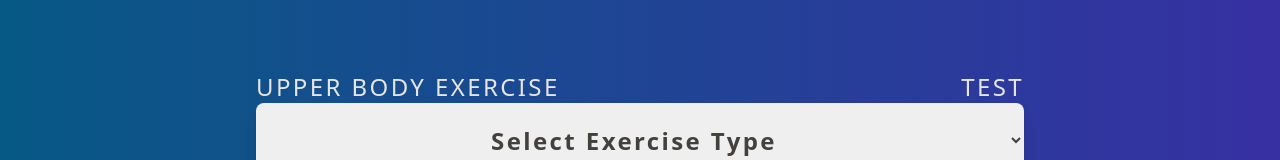
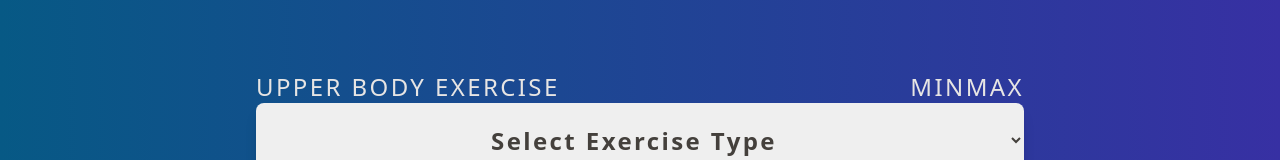
Before and after one commit to ronnieima/usaf-pt-calculator, a React (Vite) app: page / in a window 1280 px wide. Shown: the part 780-940 px from the top of the page. Built offline with nearby package versions, Linux system fonts and the light colour scheme; no server answers; the database is empty.

Commit message:
start on minmax component

```diff
--- a/src/api/supabase.js
+++ b/src/api/supabase.js
@@ -41,7 +41,8 @@ export async function getExerciseMaximum(gender, ageGroup, exercise) {
   if (error) {
     return `Error fetching maximum value: ${error}`;
   } else if (data && data.length > 0) {
-    return data[0];
+    const minPerformanceValue = data[0].minPerformanceValue;
+    return minPerformanceValue;
   }
 }
 
--- a/src/contexts/ScoreContext.jsx
+++ b/src/contexts/ScoreContext.jsx
@@ -4,7 +4,7 @@ const ScoreContext = createContext(null);
 
 export default function ScoreContextProvider({ children }) {
   const [scores, setScores] = useState({
-    isMinimumNotMet: { upper: false, cardio: false, cardio: false },
+    isMinimumNotMet: { upper: false, core: false, cardio: false },
     upperScore: 0,
     coreScore: 0,
     cardioScore: 0,
--- a/src/features/testResults/ExerciseForm.jsx
+++ b/src/features/testResults/ExerciseForm.jsx
@@ -1,6 +1,7 @@
 import { useFormContext } from 'react-hook-form';
 import ErrorText from '../../ui/ErrorText';
 import { cloneElement, createContext, useContext, useEffect } from 'react';
+import { getExerciseMinimum } from '../../api/supabase';
 
 const ExerciseContext = createContext();
 
@@ -11,6 +12,30 @@ function DropdownHeader({ children }) {
     <label className="uppercase" htmlFor={`${type}Dropdown`}>
       {children}
     </label>
+  );
+}
+
+function MinMaxNumbers({ children }) {
+  const { watch } = useFormContext();
+  const { watchExercise } = useContext(ExerciseContext);
+  const gender = watch('gender');
+  const ageGroup = watch('ageGroup');
+  console.log(gender);
+  console.log(ageGroup);
+  console.log(watchExercise);
+  useEffect(() => {
+    const minPerformanceValue = getExerciseMinimum(
+      gender,
+      ageGroup,
+      watchExercise,
+    );
+  }, [gender, ageGroup, watchExercise]);
+
+  return (
+    <div>
+      <span>Min</span>
+      <span>Max</span>
+    </div>
   );
 }
 
@@ -133,6 +158,7 @@ function ExerciseForm({ children, type }) {
 }
 
 ExerciseForm.DropdownHeader = DropdownHeader;
+ExerciseForm.MinMaxNumbers = MinMaxNumbers;
 ExerciseForm.Dropdown = Dropdown;
 
 ExerciseForm.InputVisibilityWrapper = InputVisibilityWrapper;
--- a/src/features/testResults/Form.jsx
+++ b/src/features/testResults/Form.jsx
@@ -36,7 +36,7 @@ function Form() {
               <ExerciseForm.DropdownHeader>
                 Upper Body Exercise
               </ExerciseForm.DropdownHeader>
-              <p>Test</p>
+              <ExerciseForm.MinMaxNumbers />
             </div>
             <ExerciseForm.Dropdown>
               <option value="pushups">Pushups</option>
--- a/src/features/testResults/useScores.js
+++ b/src/features/testResults/useScores.js
@@ -15,6 +15,7 @@ export function useScores() {
     const total = upper + core + cardio;
 
     setScores({
+      //TODO: Make a minimum and maximum score state to use from the useEffect
       isMinimumNotMet,
       upperScore: upper,
       coreScore: core,
```
